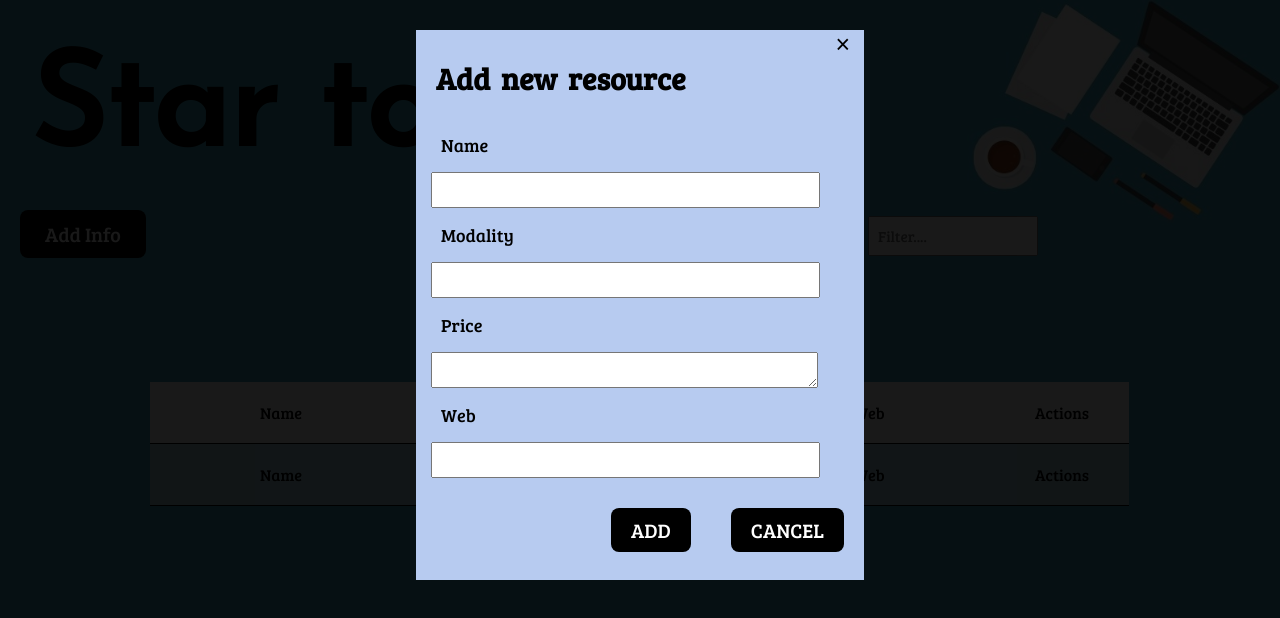
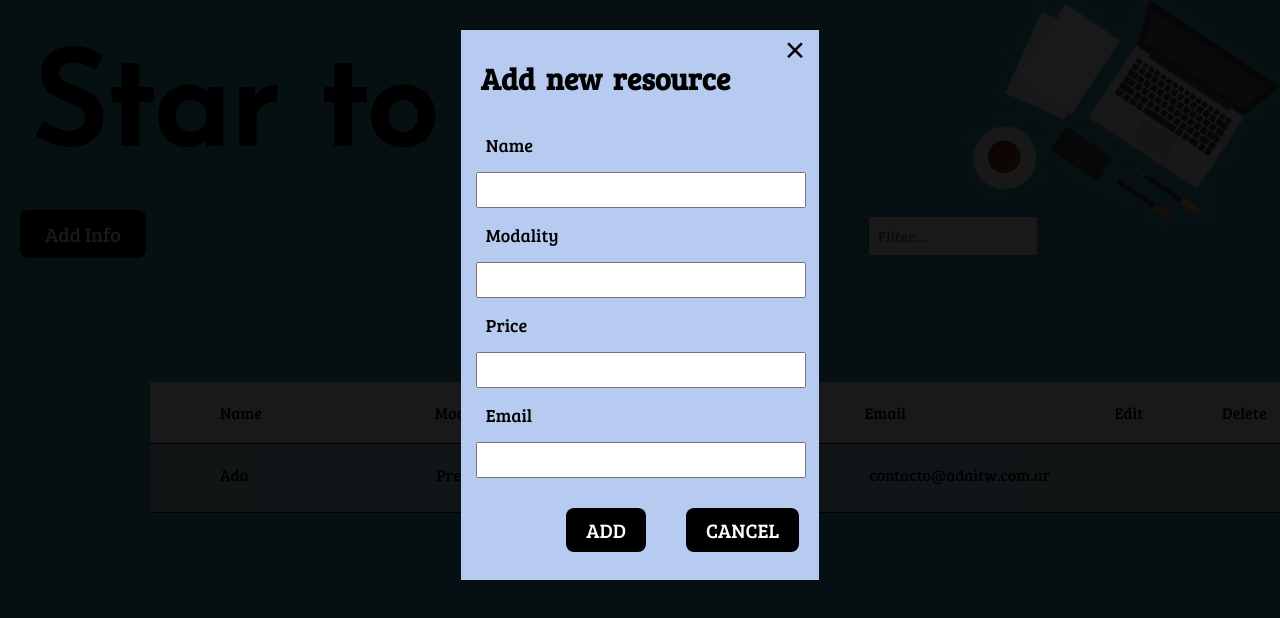
Before and after one commit to TP5-Node/Tp5Grace-Cris, a website: page pages/index.html in a window 1280 px wide. Both pictures are taken after a click on the link "Add Info". Drawn offline with nearby package versions, Linux system fonts and the light colour scheme; files that its build step writes are made by us from their sources; files whose address does not match are found by name.

Commit message:
changes to grids

```diff
--- a/pages/index.html
+++ b/pages/index.html
@@ -16,7 +16,7 @@
     <title>Start to code</title>
 </head>
 
-<body>
+<body onload="initialize()" >
     <div id="main" class="main">
         <header>
             <h1>Star to Code</h1>
@@ -30,15 +30,19 @@
                 <li>Name</li>
                 <li>Modality</li>
                 <li>Price</li>
-                <li>Web</li>
-                <li>Actions</li>
+                <li>Email</li>
+                <li>Edit</li>
+                <li>Delete</li>
             </ul>
             <ul class="ulData">
-                <li>Name</li>
-                <li>Modality</li>
-                <li>Price</li>
-                <li>Web</li>
-                <li>Actions</li>
+                <li>Ada</li>
+                <li>Presencial/Online</li>
+                <li>$80.000</li>
+                <li>contacto@adaitw.com.ar</li>
+                <li><a href="#"><i class="material-icons" title="Edit">&#xE254;</i></a></li>
+                <li><a href="#" id='deleteButton'><i class="material-icons" title="Delete">&#xE872;</i></a></li>
+
+
             </ul>
         </div>
     </div>
@@ -47,17 +51,17 @@
         <div id="modal" class="modal" >
             <div class="headMod">
                 <h2>Add  new resource</h2>
-                <span class="closeBtn" onclick="closeModal()">&times;</span>
+                <a href="#" class="closeBtn" onclick="closeModal()">&times;</a>
             </div>
             <form action="">
                 <label for="input-name">Name</label>
-                <input type="text" name="" id="input-name">
+                <input type="text" id="input-name">
                 <label for="input-email">Modality</label>
-                <input type="text" name="" id="input-email">
-                <label for="textarea-address">Price</label>
-                <textarea id="textarea-address"></textarea>
-                <label for="input-phone">Web</label>
-                <input type="text" name="" id="input-phone">
+                <input type="text" id="input-modality">
+                <label for="input-price">Price</label>
+                <input type="text" id="input-price">
+                <label for="input-phone">Email</label>
+                <input type="text" id="input-email">
             </form>
             <div class="close">
                 <a href="#" onclick="closeModal()">CANCEL</a>
@@ -70,17 +74,17 @@
         <div id="editModal" class="modal" onclick="showModal()">
             <div class="headMod">
                 <h2>Edite resource</h2>
-                <span class="closeBtn">&times;</span>
+                <a href="#" class="closeBtn" onclick="closeModal()">&times;</a>
             </div>
             <form action="">
                 <label for="input-name">Name</label>
-                <input type="text" name="" id="input-name">
+                <input type="text" id="input-name">
                 <label for="input-email">Modality</label>
-                <input type="text" name="" id="input-email">
-                <label for="textarea-address">Price</label>
-                <textarea id="textarea-address"></textarea>
-                <label for="input-phone">Web</label>
-                <input type="text" name="" id="input-phone">
+                <input type="text" id="input-modality">
+                <label for="input-price">Price</label>
+                <input type="text" id="input-price">
+                <label for="input-phone">Email</label>
+                <input type="text" id="input-email">
             </form>
             <div class="close">
                 <a href="#" onclick="closeModal()">CANCEL</a>
@@ -93,7 +97,7 @@
         <div id="deleteModal" class="deleteModal" onclick="showModal()">
             <div class="headMod">
                 <h2>Delete resource</h2>
-                <span class="closeBtn">&times;</span>
+                <a href="#" class="closeBtn" onclick="closeModal()">&times;</a>
             </div>
             <h5>Are you sure you want to delete this record?</h5>
             <img src="../statics/images/eraser.jpg" alt="">
--- a/pages/main.scss
+++ b/pages/main.scss
@@ -23,6 +23,10 @@ time, mark, audio, video {
 $mainFont: 'Josefin Sans', sans-serif;
 $backFont: 'Bree Serif', serif;
 
+$medium-break: 1055px;
+$small-break: 880px;
+$little-break: 500px;
+
 
 
 
@@ -41,6 +45,15 @@ body{
         margin: 30px;
         font-family: $mainFont;
         font-size: 130px;
+        @media(max-width: $medium-break){
+          font-size: 110px;
+        }
+        @media(max-width: $small-break){
+          font-size: 85px;
+        }
+        @media(max-width: $little-break){
+          font-size: 50px;
+        }
       }
     }
     .addData{
@@ -73,18 +86,31 @@ body{
       margin: 120px 0 120px 150px;
       ul{
         background-color: white;
-        display: flex;
-        flex-direction: row;
-        justify-content: space-around;
-        padding: 20px 0;
+        display: grid;
+        grid-template-columns: 1fr 1fr 1fr 250px 0.5fr 0.5fr;
+        padding: 20px 20px 20px 0;
         border-bottom: black solid 1px;
+        align-items: left;
+        &.ulData{
+          background-color: lightblue;
+          li{
+            margin-right: 10px;
+              a{
+                i{
+                  color: black;
+                  margin-right: 10px;
+                }
+              }
+            }
+          }
+
         li{
           margin-left: 70px;
           font-family: $backFont;
           list-style: none;
         }
-        &.ulData{
-          background-color: lightblue;
+        i{
+          margin-right: -25px;
         }
       }
 
@@ -118,7 +144,7 @@ body{
   }
   .modal{
     margin: 30px auto;
-    width: 35%;
+    width: 28%;
     height: 550px;
     background-color: #B7CBF0;
     position: relative;
@@ -139,8 +165,10 @@ body{
           position: absolute;
           top: 0;
           right: 14px;
-          font-size: 25px;
+          font-size: 35px;
           float: right;
+          text-decoration: none;
+          color: black;
         }
         }
       form{
@@ -150,6 +178,7 @@ body{
           height: 30px;
           display: block;
           margin: 10px 15px;
+          padding-right: 20px;
         }
         label{
           font-family: $backFont;
@@ -158,11 +187,7 @@ body{
           display: block;
           margin: 15px 0 15px 25px;
         }
-        textarea{
-          width: 85%;
-          display: block;
-          margin: 15px;
-        }
+
       }
       .close{
         a{
@@ -203,6 +228,8 @@ body{
           right: 14px;
           font-size: 25px;
           float: right;
+          text-decoration: none;
+          color: black;
         }
       }
       h5{
@@ -221,7 +248,7 @@ body{
       a{
         float: right;
         font-family: $backFont;
-        font-size: 20px;
+        font-size: 35px;
         text-decoration: none;
         padding: 8px 20px;
         background-color: black;
--- a/public/js/main2.js
+++ b/public/js/main2.js
@@ -2,7 +2,6 @@ const showModal = () => {
     let container = document.getElementById("backModal")
     container.classList.toggle('hide')
     }
-
 
 
 
@@ -36,3 +35,13 @@ const closeModal = () =>{
     let container = document.getElementById('backModal')
     container.classList.toggle('hide')
 }
+
+
+// FUNCION PARA EDITAR
+
+//FUNCION PARA BORRAR
+const initialize = () =>{
+    let deleteButton = document.getElementById("deleteButton")
+    deleteButton
+
+}
```
Also changed, not shown: public/styles/main.css, 1 other file.
